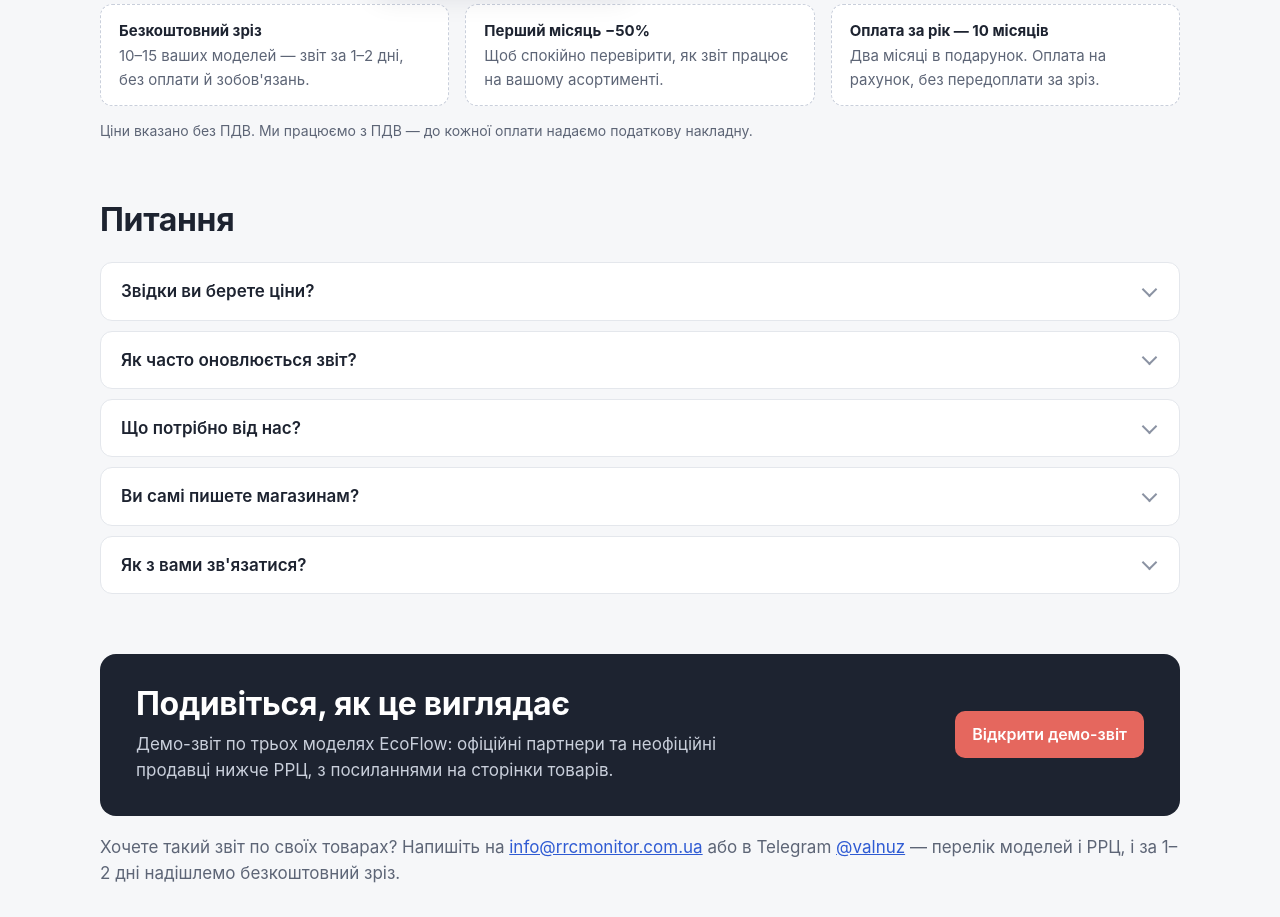
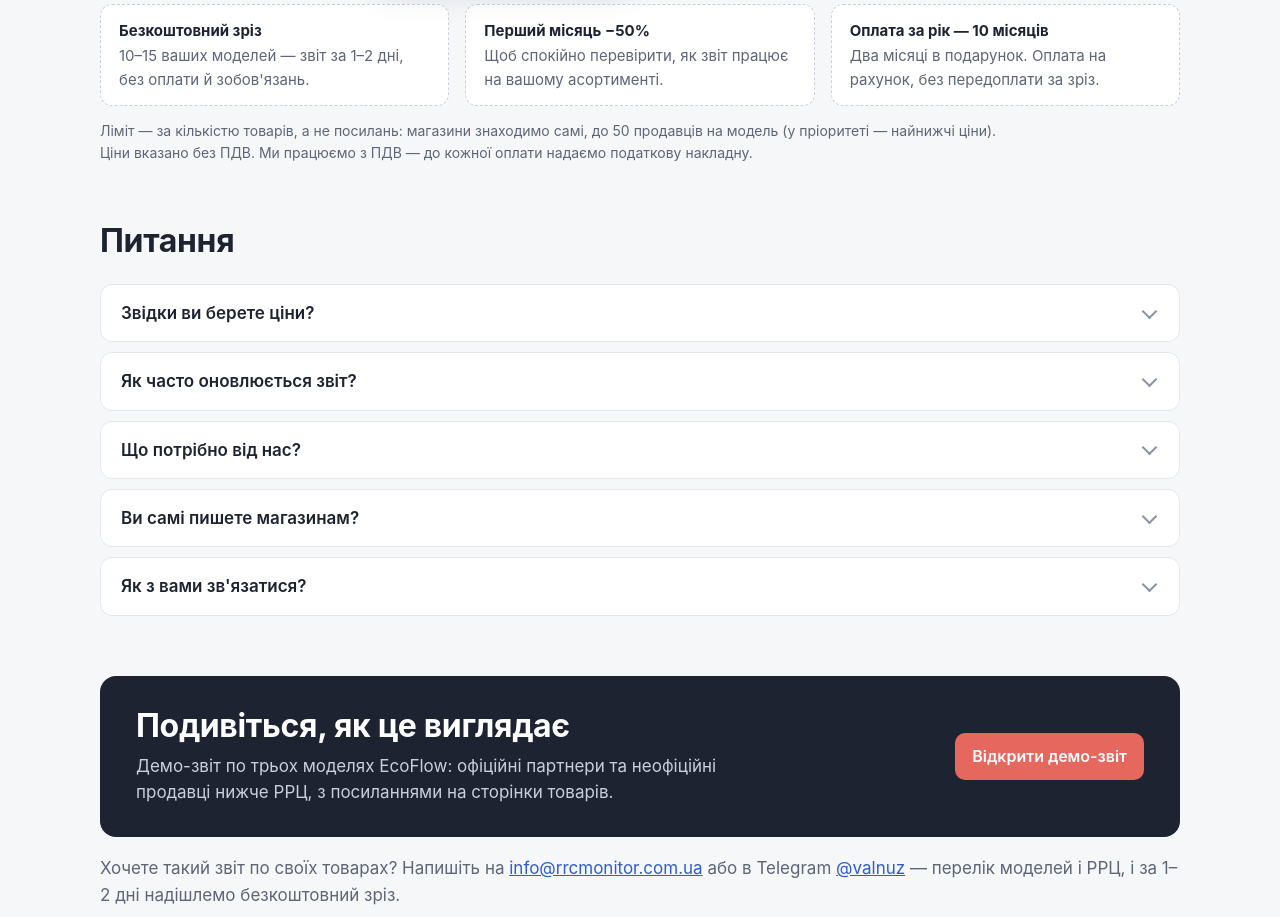
Before and after one commit to valnuz-ops/rrcmonitor, a plain HTML site: page index.html in a window 1280 px wide. Shown: the part 1780-2697 px from the top of the page. Drawn offline with Linux system fonts and the light colour scheme.

Commit message:
Тарифи: ліміт за товарами, до 50 продавців на модель
Co-Authored-By: Claude Opus 5.5 <noreply@anthropic.com>
Claude-Session: https://claude.ai/code/session_01Fd5sHV51nRf3YCmHVRkm2e

```diff
--- a/index.html
+++ b/index.html
@@ -166,7 +166,7 @@ footer .wrap{border-top:1px solid var(--line);padding-top:24px;padding-bottom:40
       <li><b>Перший місяць −50%</b>Щоб спокійно перевірити, як звіт працює на вашому асортименті.</li>
       <li><b>Оплата за рік — 10 місяців</b>Два місяці в подарунок. Оплата на рахунок, без передоплати за зріз.</li>
     </ul>
-    <p style="margin:14px 0 0;font-size:14px;color:var(--mute)">Ціни вказано без ПДВ. Ми працюємо з ПДВ — до кожної оплати надаємо податкову накладну.</p>
+    <p style="margin:14px 0 0;font-size:14px;color:var(--mute)">Ліміт — за кількістю товарів, а не посилань: магазини знаходимо самі, до 50 продавців на модель (у пріоритеті — найнижчі ціни).<br>Ціни вказано без ПДВ. Ми працюємо з ПДВ — до кожної оплати надаємо податкову накладну.</p>
   </div>
 </section>
 
```
